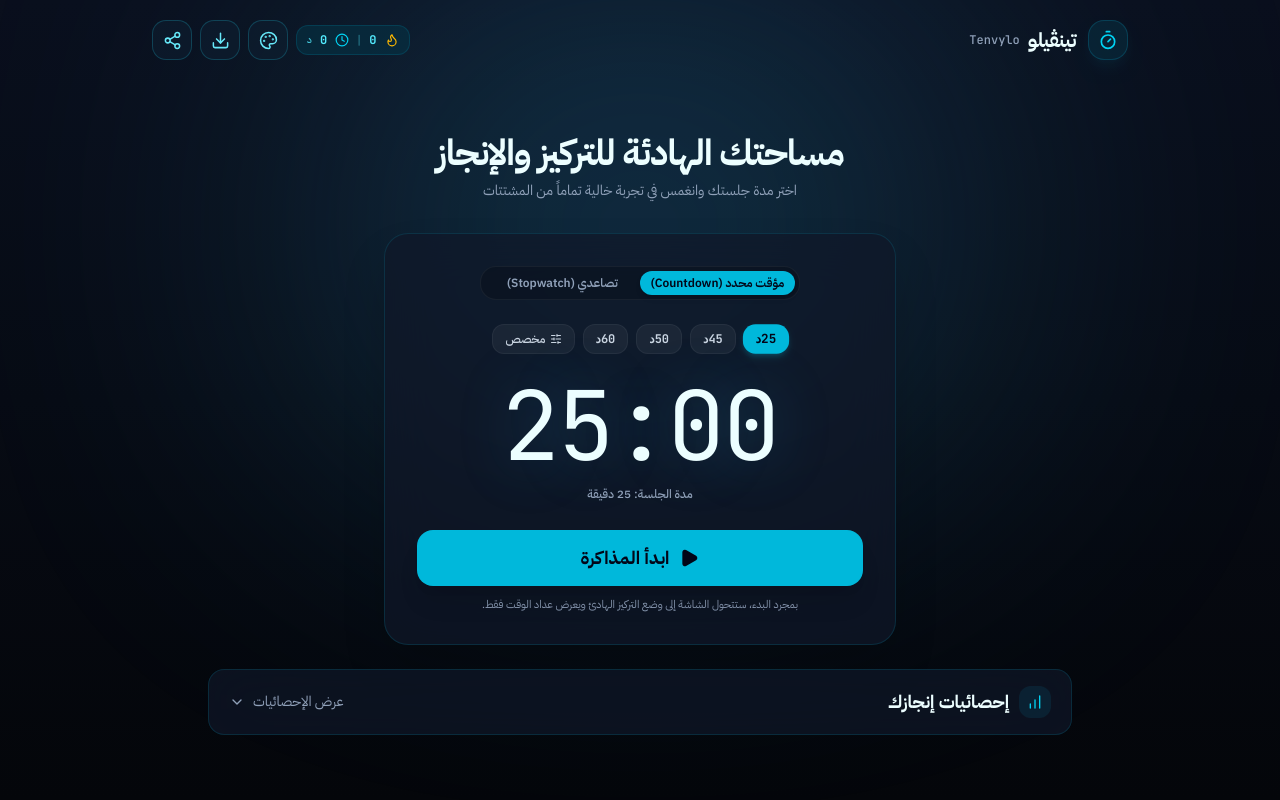
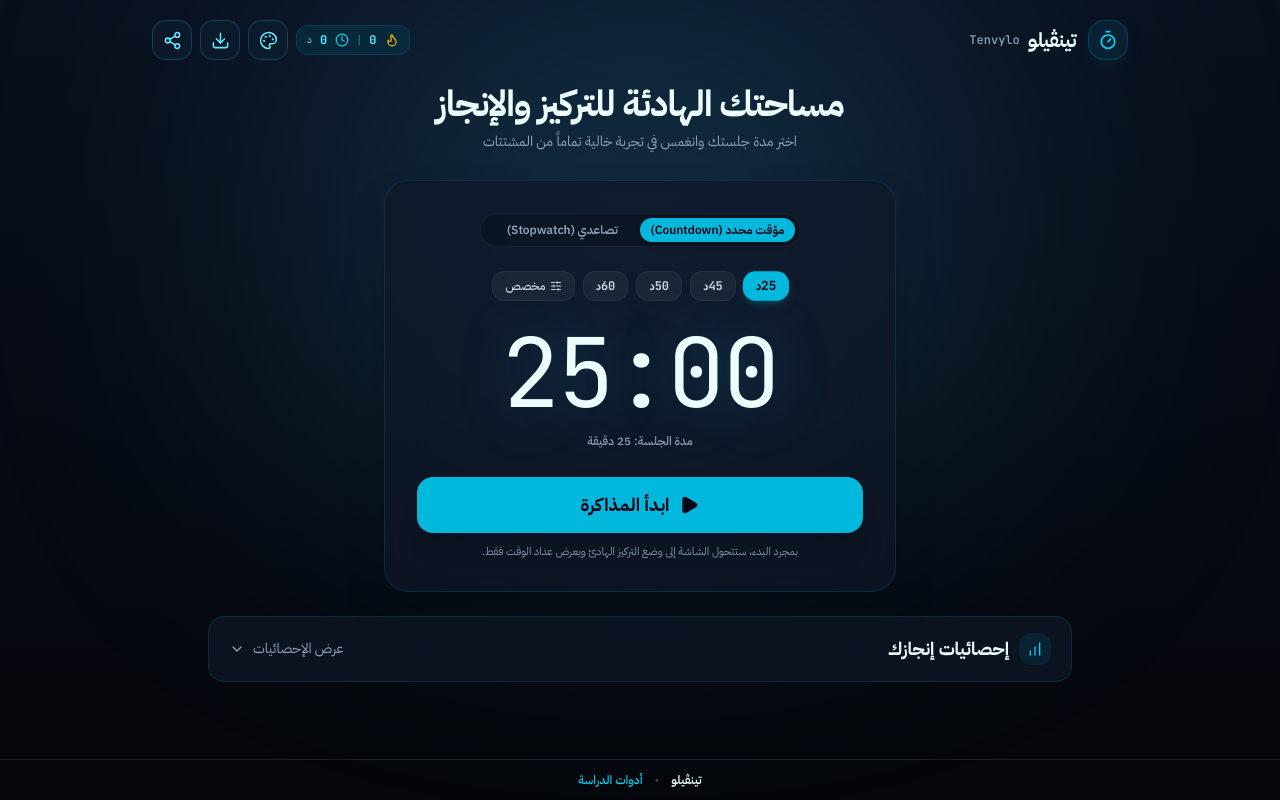
Before and after one commit to mohammedalhinaki-cloud/Timer, a React (Vite) app: page / in a window 1280 px wide. Built offline with nearby package versions, Linux system fonts and the light colour scheme.

Commit message:
Remove blank space above homepage hero and add single-line study tools footer

```diff
--- a/src/App.tsx
+++ b/src/App.tsx
@@ -168,7 +168,7 @@ export default function App() {
 
   return (
     <div
-      className={`min-h-screen min-h-[100dvh] flex flex-col justify-between transition-colors duration-500 text-slate-100 overflow-x-hidden ${activeTheme.bgGradient}`}
+      className={`min-h-screen min-h-[100dvh] flex flex-col transition-colors duration-500 text-slate-100 overflow-x-hidden ${activeTheme.bgGradient}`}
     >
       {/* Background ambient lighting */}
       <div
@@ -226,9 +226,9 @@ export default function App() {
       </header>
 
       {/* Main Content Area - Optimized mobile vertical spacing */}
-      <main className="relative z-10 flex-1 flex flex-col items-center justify-center px-4 py-5 sm:py-8 max-w-5xl mx-auto w-full">
+      <main className="relative z-10 flex-1 flex flex-col items-center justify-start px-3 sm:px-4 pt-2 pb-5 sm:pt-4 sm:pb-7 max-w-5xl mx-auto w-full">
         {/* Welcoming Subtitle */}
-        <div className="text-center mb-6 sm:mb-8">
+        <div className="text-center mb-5 sm:mb-7">
           <h2 className={`text-2xl sm:text-3xl md:text-4xl font-bold tracking-tight ${activeTheme.timerTextColor}`}>
             مساحتك الهادئة للتركيز والإنجاز
           </h2>
@@ -374,6 +374,20 @@ export default function App() {
         />
       </main>
 
+      {/* Single-line, minimal footer; study tools link opens the requested site. */}
+      <footer className="relative z-10 w-full border-t border-white/10 px-3 py-3 text-center text-xs text-slate-400">
+        <div className="flex items-center justify-center gap-3 whitespace-nowrap">
+          <span className={`font-semibold ${activeTheme.timerTextColor}`}>تينڤيلو</span>
+          <span aria-hidden="true" className="opacity-40">•</span>
+          <a
+            href="https://study-tools-f3398d.pages.dev/"
+            className="font-medium text-cyan-400 hover:text-cyan-300 underline-offset-4 hover:underline transition-colors focus-visible:outline focus-visible:outline-2 focus-visible:outline-offset-4 focus-visible:outline-cyan-400"
+          >
+            أدوات الدراسة
+          </a>
+        </div>
+      </footer>
+
       {/* Custom Duration Modal */}
       {showCustomModal && (
         <div className="fixed inset-0 z-50 flex items-center justify-center p-4 bg-black/60 backdrop-blur-md">
```
